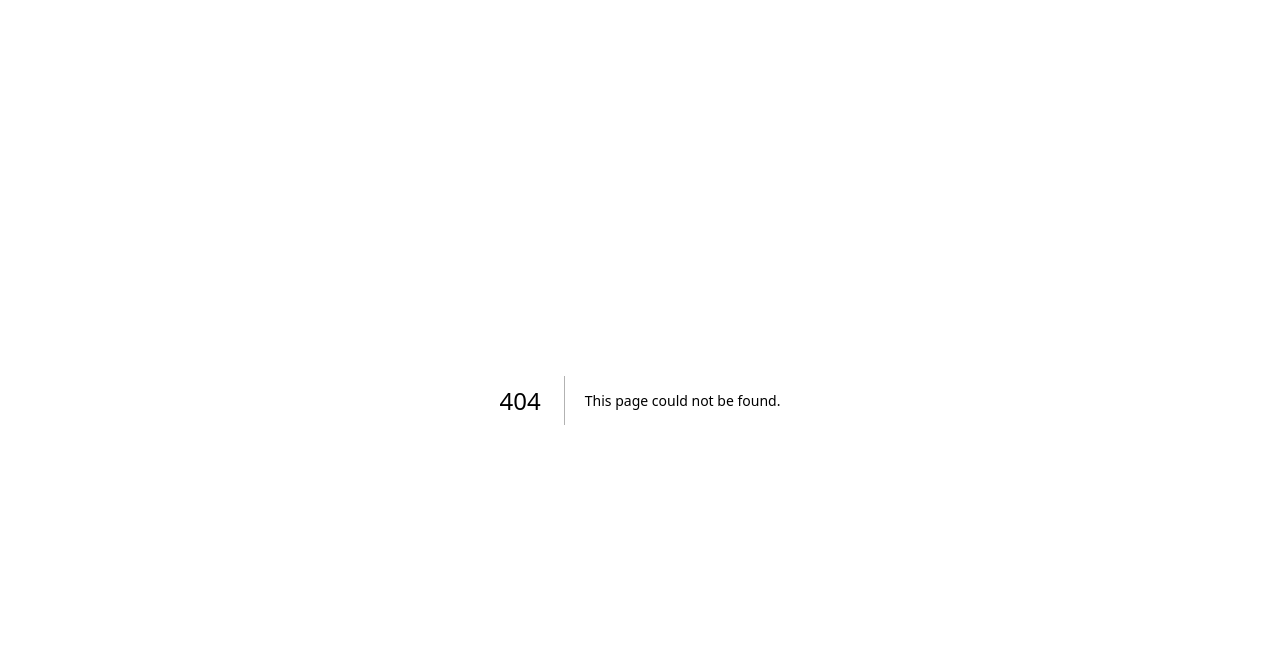
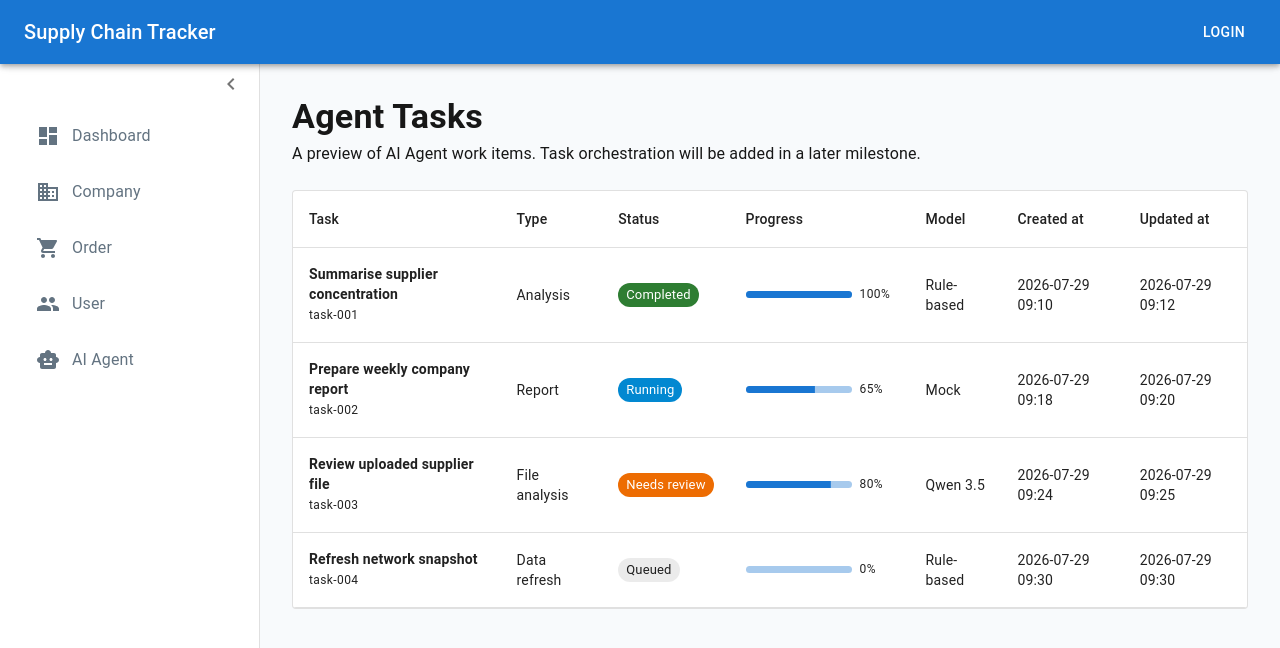
Before and after one commit to yujiezhang903/supply-chain-tracker-frontend, a Next.js app: page /agent-tasks in a window 1280 px wide. Before the commit this address had no page. Shown: the top 648 px of the page. Built offline with nearby package versions, Linux system fonts and the light colour scheme.

Commit message:
feat: complete AI agent foundation

```diff
--- /dev/null
+++ b/app/agent-tasks/page.tsx
@@ -0,0 +1,162 @@
+'use client';
+
+import {
+  Box,
+  Chip,
+  LinearProgress,
+  Paper,
+  Table,
+  TableBody,
+  TableCell,
+  TableContainer,
+  TableHead,
+  TableRow,
+  Typography,
+} from '@mui/material';
+
+import DashboardLayout from '@/components/layout/DashboardLayout';
+
+type AgentTaskStatus = 'Queued' | 'Running' | 'Completed' | 'Needs review';
+
+type AgentTask = {
+  id: string;
+  task: string;
+  type: string;
+  status: AgentTaskStatus;
+  progress: number;
+  model: string;
+  createdAt: string;
+  updatedAt: string;
+};
+
+const demoTasks: AgentTask[] = [
+  {
+    id: 'task-001',
+    task: 'Summarise supplier concentration',
+    type: 'Analysis',
+    status: 'Completed',
+    progress: 100,
+    model: 'Rule-based',
+    createdAt: '2026-07-29 09:10',
+    updatedAt: '2026-07-29 09:12',
+  },
+  {
+    id: 'task-002',
+    task: 'Prepare weekly company report',
+    type: 'Report',
+    status: 'Running',
+    progress: 65,
+    model: 'Mock',
+    createdAt: '2026-07-29 09:18',
+    updatedAt: '2026-07-29 09:20',
+  },
+  {
+    id: 'task-003',
+    task: 'Review uploaded supplier file',
+    type: 'File analysis',
+    status: 'Needs review',
+    progress: 80,
+    model: 'Qwen 3.5',
+    createdAt: '2026-07-29 09:24',
+    updatedAt: '2026-07-29 09:25',
+  },
+  {
+    id: 'task-004',
+    task: 'Refresh network snapshot',
+    type: 'Data refresh',
+    status: 'Queued',
+    progress: 0,
+    model: 'Rule-based',
+    createdAt: '2026-07-29 09:30',
+    updatedAt: '2026-07-29 09:30',
+  },
+];
+
+function statusColor(
+  status: AgentTaskStatus,
+): 'default' | 'info' | 'success' | 'warning' {
+  if (status === 'Completed') {
+    return 'success';
+  }
+
+  if (status === 'Running') {
+    return 'info';
+  }
+
+  if (status === 'Needs review') {
+    return 'warning';
+  }
+
+  return 'default';
+}
+
+export default function AgentTasksPage() {
+  return (
+    <DashboardLayout>
+      <Box sx={{ width: '100%', maxWidth: 1500, mx: 'auto' }}>
+        <Typography variant="h4" sx={{ fontWeight: 700 }}>
+          Agent Tasks
+        </Typography>
+
+        <Typography color="text.secondary" sx={{ mt: 0.5, mb: 3 }}>
+          A preview of AI Agent work items. Task orchestration will be added in a
+          later milestone.
+        </Typography>
+
+        <TableContainer component={Paper} variant="outlined">
+          <Table>
+            <TableHead>
+              <TableRow>
+                <TableCell>Task</TableCell>
+                <TableCell>Type</TableCell>
+                <TableCell>Status</TableCell>
+                <TableCell sx={{ minWidth: 180 }}>Progress</TableCell>
+                <TableCell>Model</TableCell>
+                <TableCell>Created at</TableCell>
+                <TableCell>Updated at</TableCell>
+              </TableRow>
+            </TableHead>
+
+            <TableBody>
+              {demoTasks.map((task) => (
+                <TableRow key={task.id} hover>
+                  <TableCell>
+                    <Typography variant="body2" sx={{ fontWeight: 600 }}>
+                      {task.task}
+                    </Typography>
+                    <Typography variant="caption" color="text.secondary">
+                      {task.id}
+                    </Typography>
+                  </TableCell>
+                  <TableCell>{task.type}</TableCell>
+                  <TableCell>
+                    <Chip
+                      label={task.status}
+                      size="small"
+                      color={statusColor(task.status)}
+                    />
+                  </TableCell>
+                  <TableCell>
+                    <Box sx={{ display: 'flex', alignItems: 'center', gap: 1 }}>
+                      <LinearProgress
+                        variant="determinate"
+                        value={task.progress}
+                        sx={{ flex: 1, height: 7, borderRadius: 4 }}
+                      />
+                      <Typography variant="caption" sx={{ minWidth: 34 }}>
+                        {task.progress}%
+                      </Typography>
+                    </Box>
+                  </TableCell>
+                  <TableCell>{task.model}</TableCell>
+                  <TableCell>{task.createdAt}</TableCell>
+                  <TableCell>{task.updatedAt}</TableCell>
+                </TableRow>
+              ))}
+            </TableBody>
+          </Table>
+        </TableContainer>
+      </Box>
+    </DashboardLayout>
+  );
+}
```
